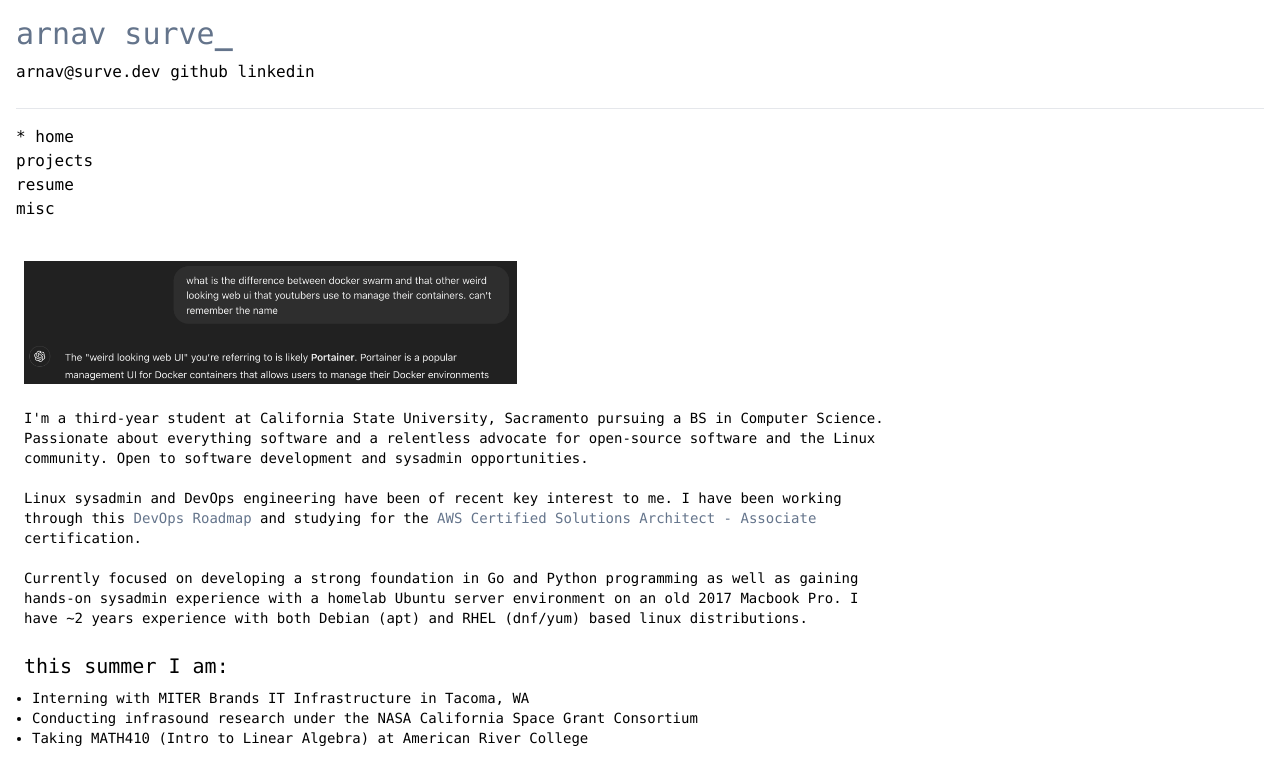
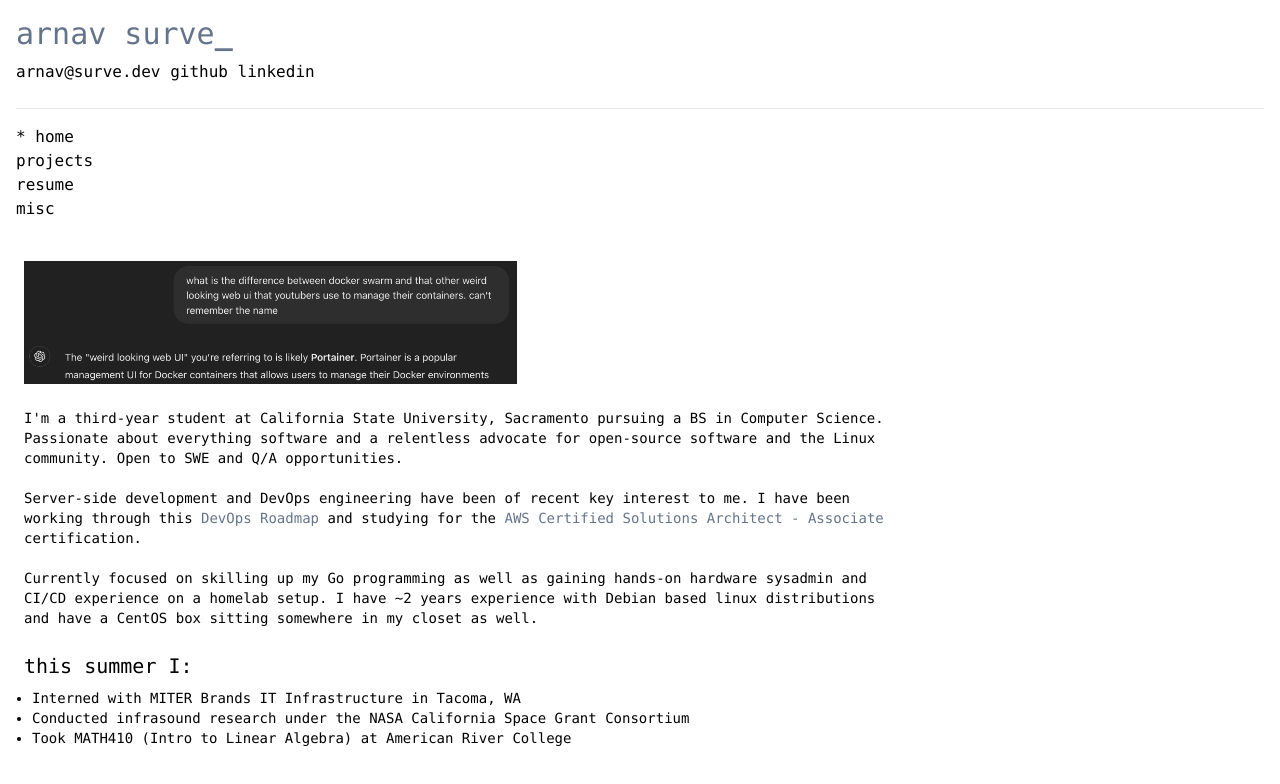
Before and after one commit to arnavsurve/website, a SvelteKit app: page / in a window 1280 px wide. Shown: the top 784 px of the page. Built offline with nearby package versions, Linux system fonts and the light colour scheme.

Commit message:
update abt me

```diff
--- a/src/routes/+page.svelte
+++ b/src/routes/+page.svelte
@@ -17,28 +17,28 @@
 		<Prose>
 			I'm a third-year student at California State University, Sacramento pursuing a BS in Computer
 			Science. Passionate about everything software and a relentless advocate for open-source
-			software and the Linux community. Open to software development and sysadmin opportunities.
+			software and the Linux community. Open to SWE and Q/A opportunities.
 			<br /><br />
-			Linux sysadmin and DevOps engineering have been of recent key interest to me. I have been working
+			Server-side development and DevOps engineering have been of recent key interest to me. I have been working
 			through this <StyleLink url="https://roadmap.sh/devops">DevOps Roadmap</StyleLink> and studying
 			for the
 			<StyleLink url="https://aws.amazon.com/certification/certified-solutions-architect-associate/"
 				>AWS Certified Solutions Architect - Associate</StyleLink
 			> certification.
 			<br /><br />
-			Currently focused on developing a strong foundation in Go and Python programming as well as gaining
-			hands-on sysadmin experience with a homelab Ubuntu server environment on an old 2017 Macbook Pro.
-			I have ~2 years experience with both Debian (apt) and RHEL (dnf/yum) based linux distributions.
+			Currently focused on skilling up my Go programming as well as gaining
+			hands-on hardware sysadmin and CI/CD experience on a homelab setup.
+			I have ~2 years experience with Debian based linux distributions and have a CentOS box sitting somewhere in my closet as well.
 		</Prose>
 
 		<br />
 
 		<div class="font-mono">
-			<h1 class="text-xl">this summer I am:</h1>
+			<h1 class="text-xl">this summer I:</h1>
 			<ul class="text-sm list-disc p-2">
-				<li>Interning with MITER Brands IT Infrastructure in Tacoma, WA</li>
-				<li>Conducting infrasound research under the NASA California Space Grant Consortium</li>
-				<li>Taking MATH410 (Intro to Linear Algebra) at American River College</li>
+				<li>Interned with MITER Brands IT Infrastructure in Tacoma, WA</li>
+				<li>Conducted infrasound research under the NASA California Space Grant Consortium</li>
+				<li>Took MATH410 (Intro to Linear Algebra) at American River College</li>
 			</ul>
 		</div>
 	</div>
```
